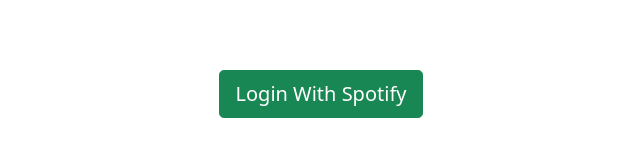
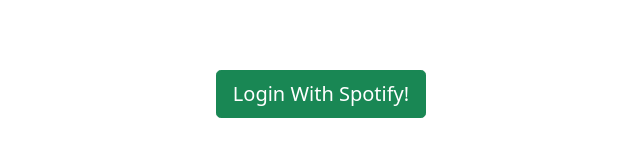
Before and after one commit to Sara-Alkhamri/spotify, a React (Create React App) app in the folder client/: page / in a window 1280 px wide. Shown: the part 306-462 px from the top of the page, without its empty margins (319-959 px from the left). Built offline with nearby package versions, Linux system fonts and the light colour scheme.

Commit message:
initial commit

```diff
--- a/client/src/Login.js
+++ b/client/src/Login.js
@@ -8,7 +8,7 @@
 export default function Login() {
     return (
         <Container className="d-flex justify-content-center align-items-center" style={{ minHeight: '100vh' }}>
-            <a className="btn btn-success btn-lg" href={AUTH_URL}>Login With Spotify</a>
+            <a className="btn btn-success btn-lg" href={AUTH_URL}>Login With Spotify!</a>
         </Container>
     )
 }
```
